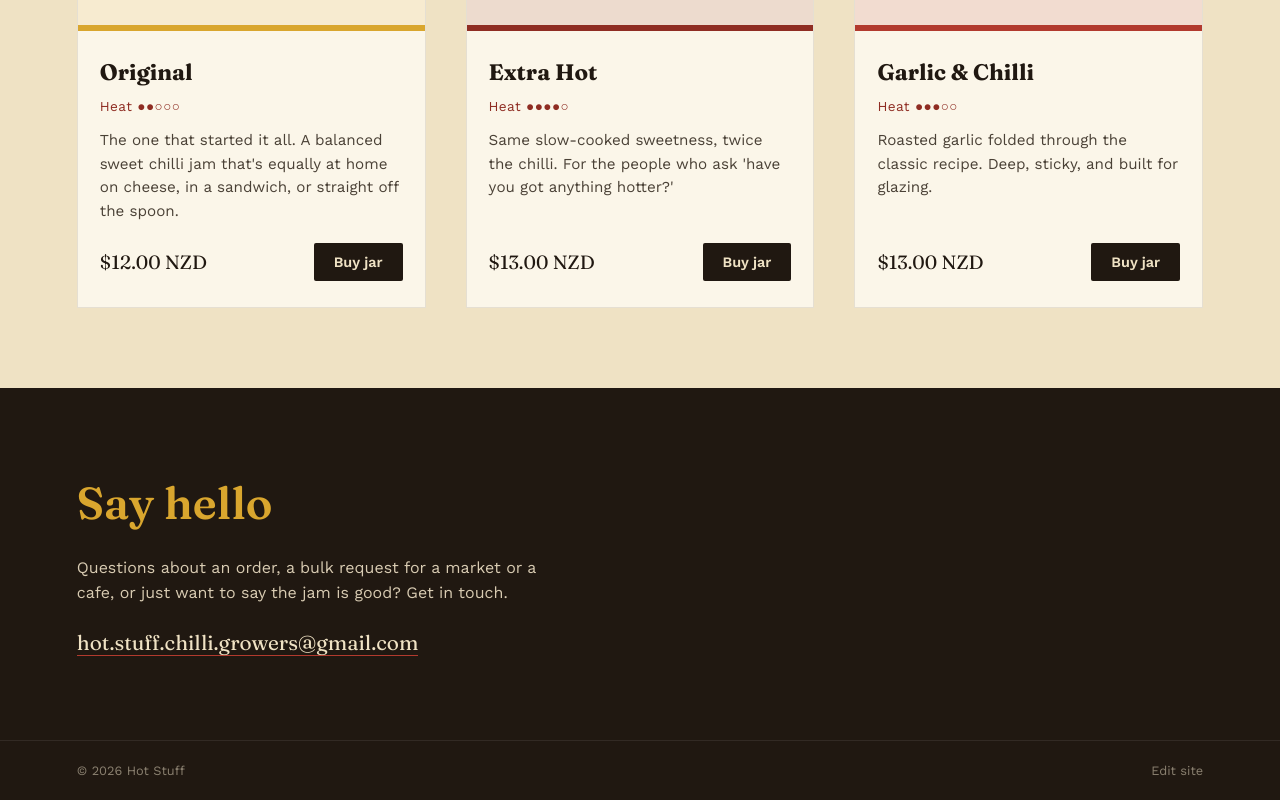
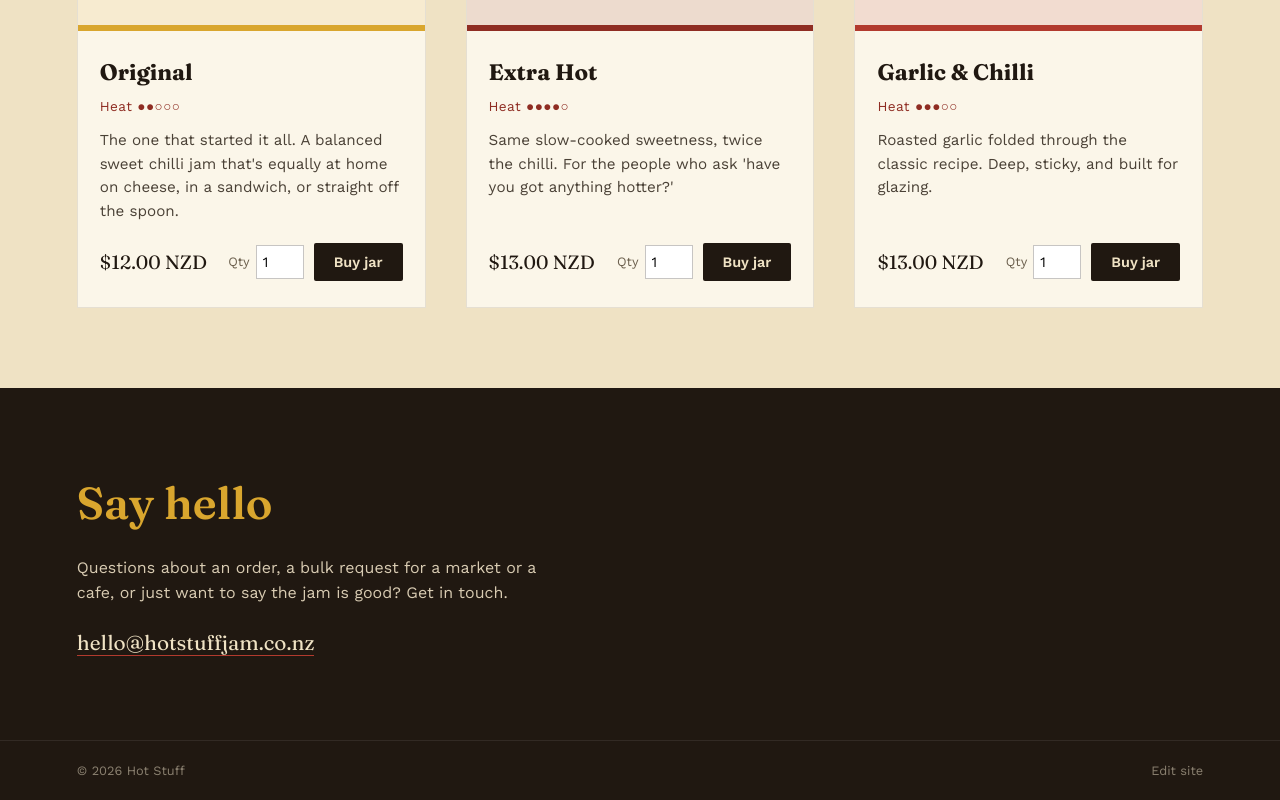
Before and after one commit to HotStuffChilliGrowers/Hot-Stuff-Site, a plain HTML site: page index.html in a window 1280 px wide. Shown: the part 4333-5133 px from the top of the page. Drawn offline with nearby package versions, Linux system fonts and the light colour scheme.

Commit message:
Add files via upload

```diff
--- a/css/style.css
+++ b/css/style.css
@@ -304,7 +304,13 @@ h1, h2 {
 .shop h2 {
   font-size: clamp(2rem, 3.5vw, 2.8rem);
   color: var(--chilli-dark);
-  margin-bottom: 50px;
+  margin-bottom: 10px;
+}
+
+.shipping-note {
+  color: #6b5f4d;
+  font-size: 0.9rem;
+  margin: 0 0 50px;
 }
 
 .product-grid {
@@ -371,6 +377,30 @@ h1, h2 {
   align-items: center;
   justify-content: space-between;
   gap: 12px;
+  flex-wrap: wrap;
+}
+
+.buy-form {
+  display: flex;
+  align-items: center;
+  gap: 10px;
+}
+
+.qty-label {
+  display: flex;
+  align-items: center;
+  gap: 6px;
+  font-size: 0.8rem;
+  color: #6b5f4d;
+}
+
+.qty-input {
+  width: 48px;
+  padding: 8px 6px;
+  border: 1px solid rgba(32,24,17,0.25);
+  background: #fff;
+  font-family: var(--font-body);
+  font-size: 0.9rem;
 }
 
 .product-price {
--- a/index.html
+++ b/index.html
@@ -98,6 +98,7 @@
 
 <section class="shop" id="shop">
   <h2>The jars</h2>
+  <p class="shipping-note" id="shipping-note">Carefully packed and sent by courier, NZ-wide only.</p>
   <div class="product-grid" id="product-grid">
     <!-- products injected by js/main.js from content/products.json -->
   </div>
@@ -106,7 +107,7 @@
 <section class="contact" id="contact">
   <h2>Say hello</h2>
   <p>Questions about an order, a bulk request for a market or a cafe, or just want to say the jam is good? Get in touch.</p>
-  <a href="mailto:hot.stuff.chilli.growers@gmail.com" class="contact-email">hot.stuff.chilli.growers@gmail.com</a>
+  <a href="mailto:hello@hotstuffjam.co.nz" class="contact-email">hello@hotstuffjam.co.nz</a>
 </section>
 
 <footer class="site-footer">
--- a/js/main.js
+++ b/js/main.js
@@ -19,6 +19,9 @@ function productCard(p) {
          </svg>
        </div>`;
 
+  const shippingFlat = window.__HS_SHIPPING_FLAT__ || "0";
+  const shippingExtra = window.__HS_SHIPPING_EXTRA__ || "0";
+
   return `
     <div class="product-card">
       ${image}
@@ -35,6 +38,12 @@ function productCard(p) {
             <input type="hidden" name="item_name" value="Hot Stuff Chilli Jam - ${p.name}">
             <input type="hidden" name="amount" value="${p.price}">
             <input type="hidden" name="currency_code" value="NZD">
+            <input type="hidden" name="shipping" value="${shippingFlat}">
+            <input type="hidden" name="shipping2" value="${shippingExtra}">
+            <label class="qty-label">
+              Qty
+              <input class="qty-input" type="number" name="quantity" value="1" min="1" max="20">
+            </label>
             <button type="submit">Buy jar</button>
           </form>
         </div>
@@ -58,6 +67,11 @@ async function init() {
     document.getElementById("location-line").textContent = site.location_line || "";
     document.title = `${site.hero_heading || "Hot Stuff"} — Sweet Chilli Jam`;
     window.__HS_PAYPAL_EMAIL__ = site.paypal_email || "";
+    window.__HS_SHIPPING_FLAT__ = site.shipping_flat_rate || "0";
+    window.__HS_SHIPPING_EXTRA__ = site.shipping_extra_per_jar || "0";
+
+    const shippingNoteEl = document.getElementById("shipping-note");
+    if (shippingNoteEl) shippingNoteEl.textContent = site.shipping_note || "";
 
     if (site.hero_image) {
       const heroArt = document.querySelector(".hero-art");
```
Also changed, not shown: 2 other files.
